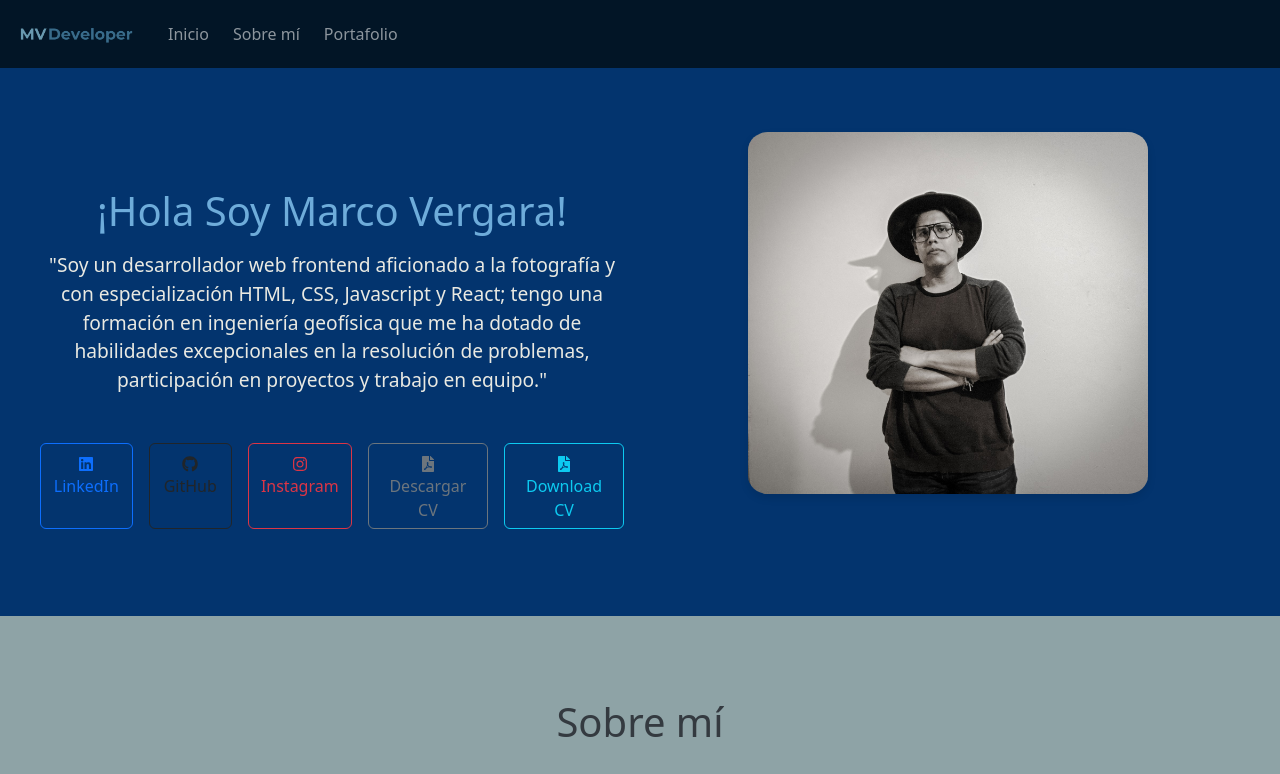
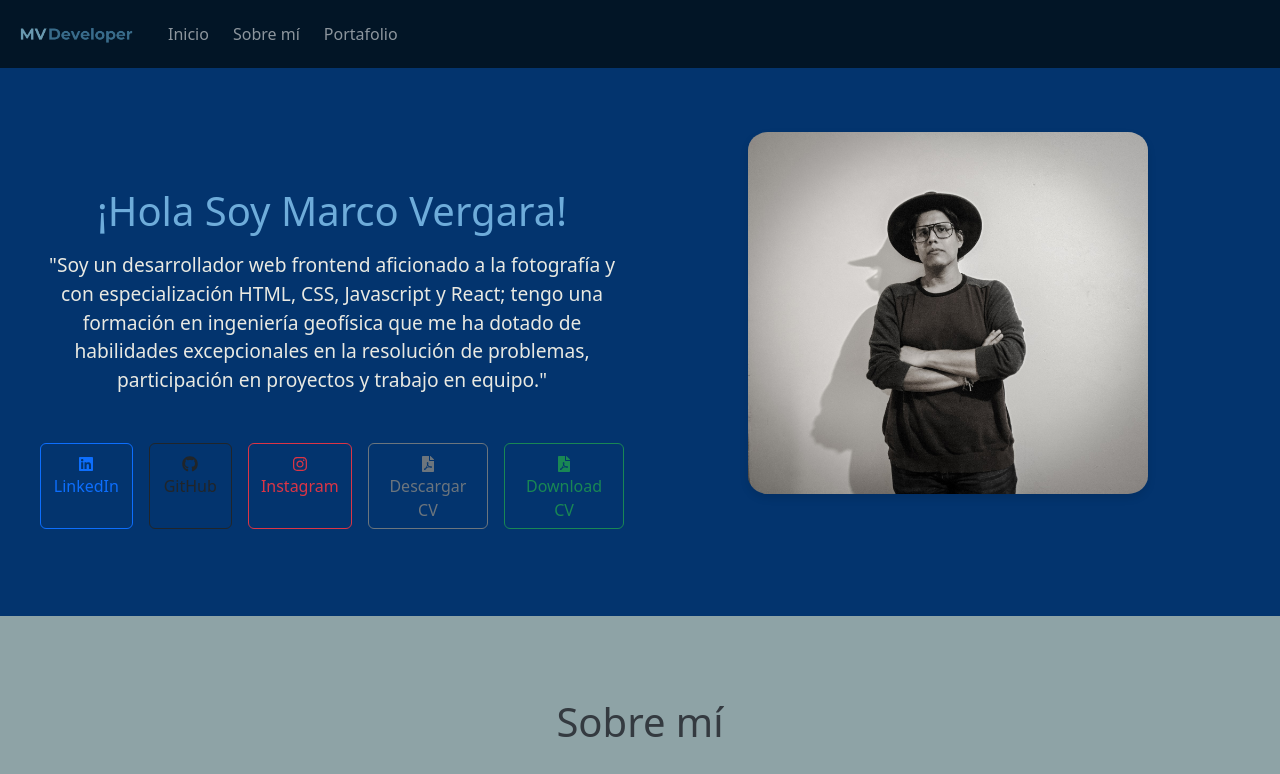
Before and after one commit to MarcoArielPrtlnV/portafolio-web-react, a React (Vite) app: page / in a window 1280 px wide. Shown: the top 774 px of the page. Built offline with nearby package versions, Linux system fonts and the light colour scheme; no server answers.

Commit message:
Modificacion en el componente presentation

```diff
--- a/src/components/Presentation.jsx
+++ b/src/components/Presentation.jsx
@@ -58,7 +58,7 @@ const Presentation = () => {
                         </Button>
 
                         <Button
-                            variant="outline-info"
+                            variant="outline-success"
                             href="https://drive.google.com/uc?export=download&id=1H9emNN4hTCvhKQTJ44UFsna8WQZ1JNWv"
                             target="_blank"
                             rel="noopener noreferrer"
```
